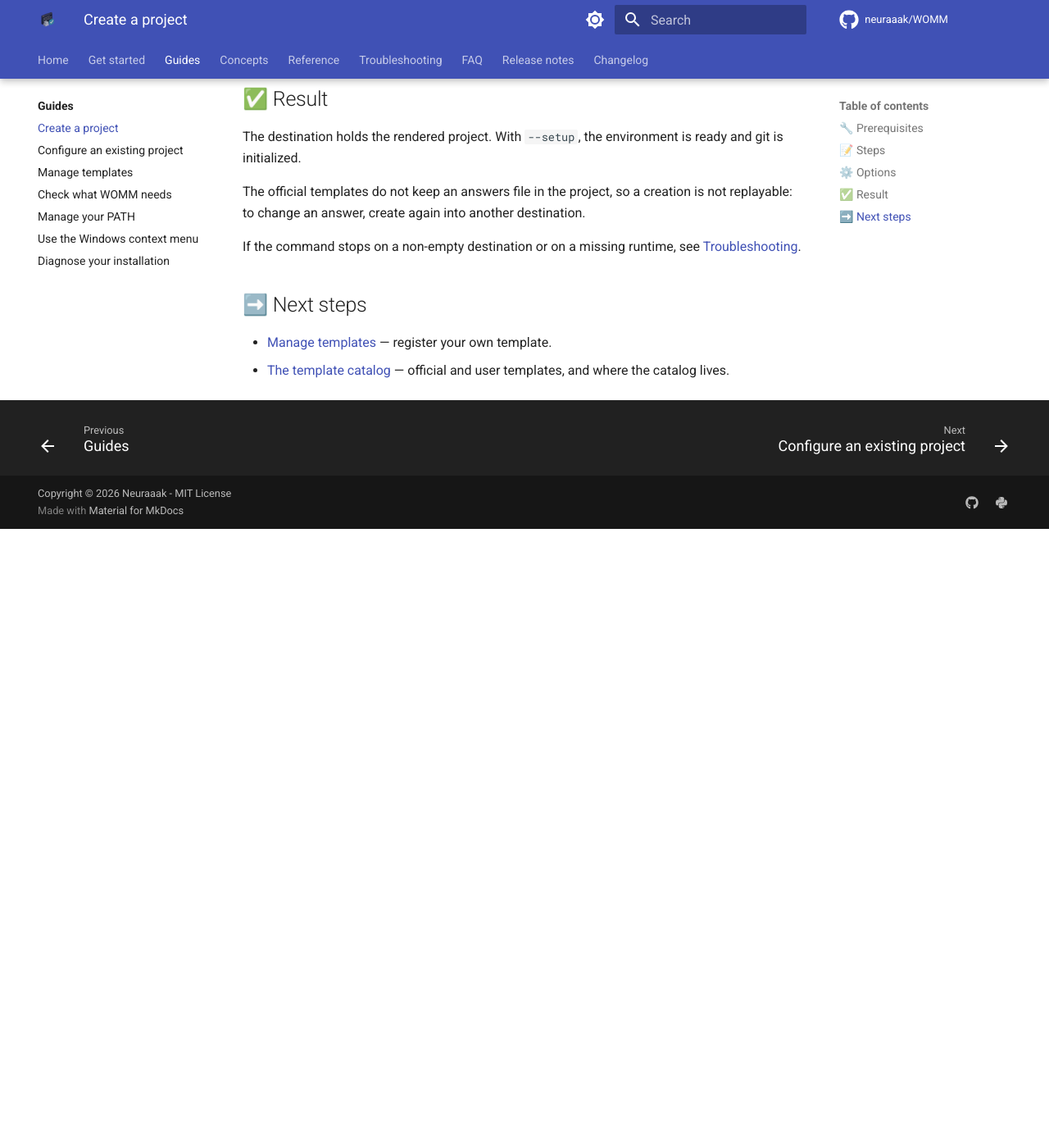
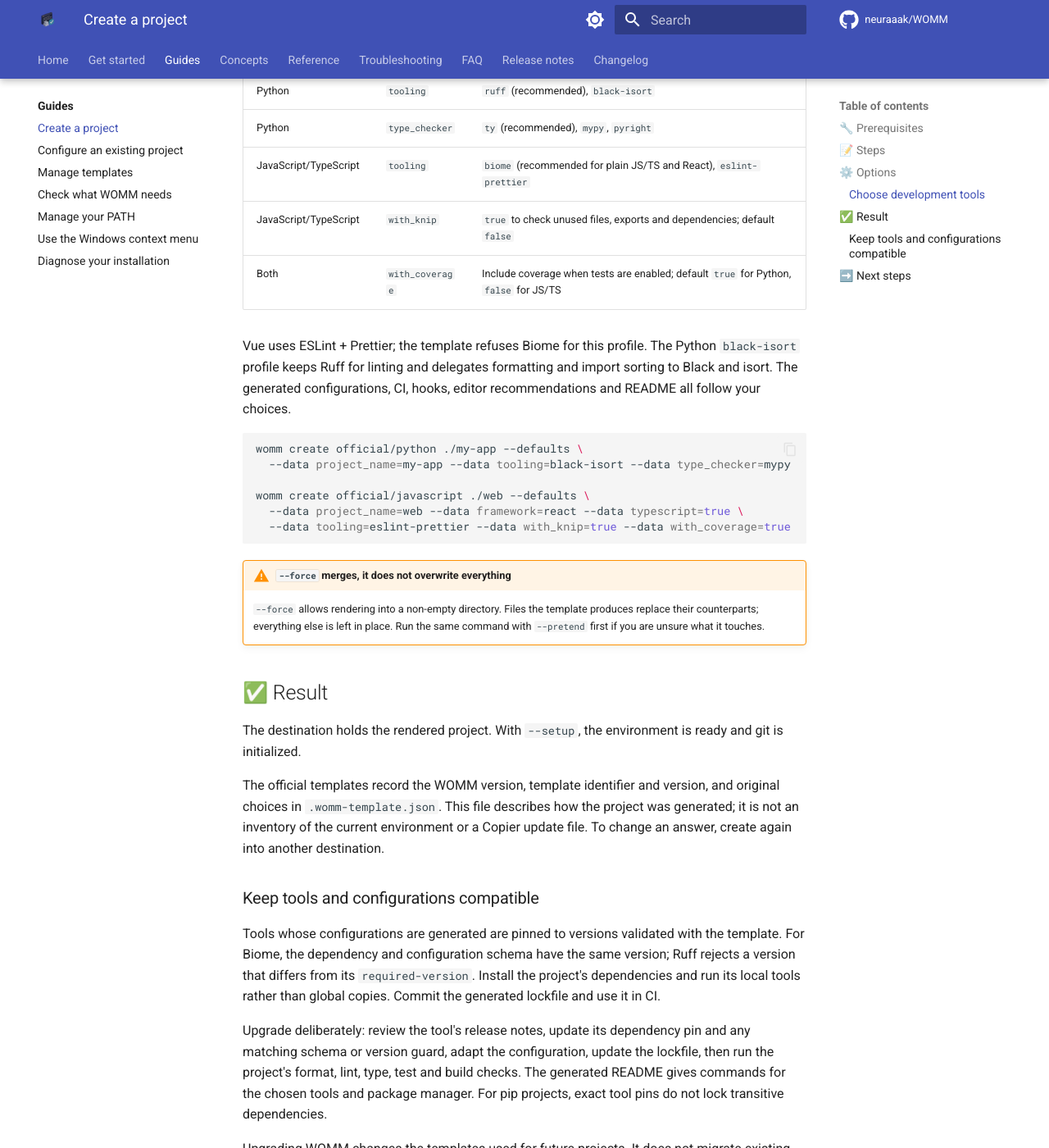
Before and after one commit to neuraaak/WOMM, an MkDocs documentation site: the page built from docs/tasks/create-a-project.md, in a window 1280 px wide and 1400 px high, scrolled down 1570 px. Shown: the whole window at 82% size. Built offline with MkDocs 1.6.1 and Material for MkDocs 9.7.7, drawn with Linux system fonts in a browser that asks for light colours; comment, search, counter and statistics services are not loaded; the version menu is left out; before the commit the page ends 2215 px from its top, so only the background shows below that; some of the changed text lies outside the part shown.

Commit message:
docs(templates): document tool choices and upgrade boundaries
Describe tooling answers, generation provenance and explicit upgrades.
Record completed work and the remaining setup timeout, migration and
compatibility decisions in the backlog.

````diff
--- a/docs/tasks/create-a-project.md
+++ b/docs/tasks/create-a-project.md
@@ -22,7 +22,8 @@ questions, writes the files, and optionally prepares the environment.
 
 2. Answer the questions. Each template asks its own: project name, package
    name, minimum Python version, framework, license, and whether to include
-   tests, CI and shared editor settings.
+   tests, coverage, CI and shared editor settings. The official templates also
+   let you choose the linting, formatting and type-checking tools.
 
 3. To also prepare the environment after rendering, add `--setup`:
 
@@ -51,6 +52,30 @@ womm create official/javascript ./web --defaults \
   --data project_name=web --data framework=react --data typescript=true
 ```
 
+### Choose development tools
+
+| Template | Answer | Choices |
+| :------- | :----- | :------ |
+| Python | `tooling` | `ruff` (recommended), `black-isort` |
+| Python | `type_checker` | `ty` (recommended), `mypy`, `pyright` |
+| JavaScript/TypeScript | `tooling` | `biome` (recommended for plain JS/TS and React), `eslint-prettier` |
+| JavaScript/TypeScript | `with_knip` | `true` to check unused files, exports and dependencies; default `false` |
+| Both | `with_coverage` | Include coverage when tests are enabled; default `true` for Python, `false` for JS/TS |
+
+Vue uses ESLint + Prettier; the template refuses Biome for this profile.
+The Python `black-isort` profile keeps Ruff for linting and delegates formatting
+and import sorting to Black and isort. The generated configurations, CI, hooks,
+editor recommendations and README all follow your choices.
+
+```bash
+womm create official/python ./my-app --defaults \
+  --data project_name=my-app --data tooling=black-isort --data type_checker=mypy
+
+womm create official/javascript ./web --defaults \
+  --data project_name=web --data framework=react --data typescript=true \
+  --data tooling=eslint-prettier --data with_knip=true --data with_coverage=true
+```
+
 !!! warning "`--force` merges, it does not overwrite everything"
 
     `--force` allows rendering into a non-empty directory. Files the template
@@ -62,9 +87,27 @@ womm create official/javascript ./web --defaults \
 The destination holds the rendered project. With `--setup`, the environment is
 ready and git is initialized.
 
-The official templates do not keep an answers file in the project, so a
-creation is not replayable: to change an answer, create again into another
-destination.
+The official templates record the WOMM version, template identifier and version,
+and original choices in `.womm-template.json`. This file describes how the
+project was generated; it is not an inventory of the current environment or a
+Copier update file. To change an answer, create again into another destination.
+
+### Keep tools and configurations compatible
+
+Tools whose configurations are generated are pinned to versions validated
+with the template. For Biome, the dependency and configuration schema have the
+same version; Ruff rejects a version that differs from its `required-version`.
+Install the project's dependencies and run its local tools rather than global
+copies. Commit the generated lockfile and use it in CI.
+
+Upgrade deliberately: review the tool's release notes, update its dependency pin
+and any matching schema or version guard, adapt the configuration, update the
+lockfile, then run the project's format, lint, type, test and build checks.
+The generated README gives commands for the chosen tools and package manager.
+For pip projects, exact tool pins do not lock transitive dependencies.
+
+Upgrading WOMM changes the templates used for future projects. It does not
+migrate existing projects or update their configurations.
 
 If the command stops on a non-empty destination or on a missing runtime, see
 [Troubleshooting](../troubleshooting.md#the-destination-is-not-empty).
````
Also changed, not shown: TODO.md (+52 -2 lines).
